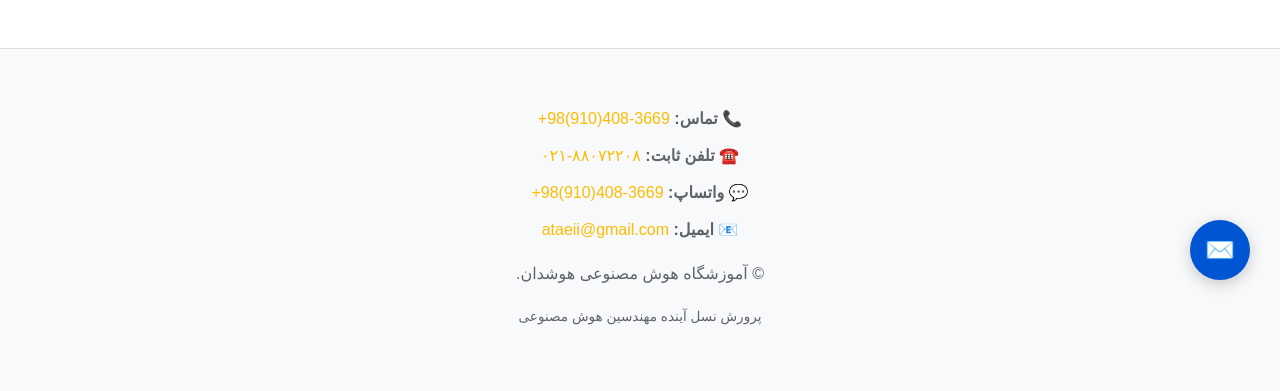
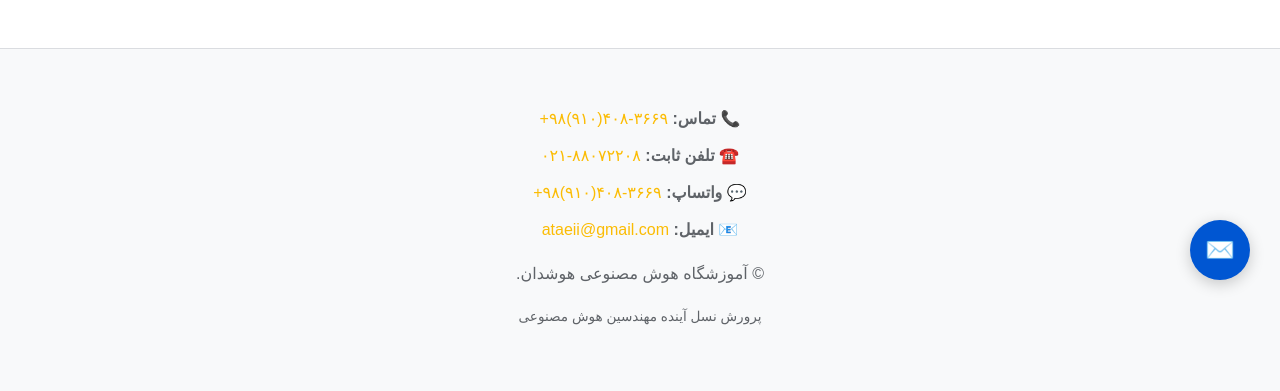
Before and after one commit to ataeii/houshdan, a Flask app: page /admin in a window 1280 px wide. Shown: the part 490-881 px from the top of the page. Run offline with Flask 3, Linux system fonts and the light colour scheme; the visitor is signed in with stand-in values (Sample User, id 1); data comes from the database, SQL or seed files in the repository.

Commit message:
Unify phone number digits to Farsi for display

```diff
--- a/templates/base.html
+++ b/templates/base.html
@@ -96,14 +96,14 @@
     <footer>
         <div style="margin-bottom: 1rem;">
             <p style="margin: 0.5rem 0;"><strong>📞 تماس:</strong> <a href="tel:+989104083669"
-                    style="color: var(--accent-color); text-decoration: none; direction: ltr; display: inline-block;">+98(910)408-3669</a>
+                    style="color: var(--accent-color); text-decoration: none; direction: ltr; display: inline-block;">+۹۸(۹۱۰)۴۰۸-۳۶۶۹</a>
             </p>
             <p style="margin: 0.5rem 0;"><strong>☎️ تلفن ثابت:</strong> <a href="tel:02188072208"
                     style="color: var(--accent-color); text-decoration: none; direction: ltr; display: inline-block;">۰۲۱-۸۸۰۷۲۲۰۸</a>
             </p>
             <p style="margin: 0.5rem 0;"><strong>💬 واتساپ:</strong> <a href="https://wa.me/989104083669"
                     target="_blank"
-                    style="color: var(--accent-color); text-decoration: none; direction: ltr; display: inline-block;">+98(910)408-3669</a>
+                    style="color: var(--accent-color); text-decoration: none; direction: ltr; display: inline-block;">+۹۸(۹۱۰)۴۰۸-۳۶۶۹</a>
             </p>
             <p style="margin: 0.5rem 0;"><strong>📧 ایمیل:</strong> <a href="mailto:ataeii@gmail.com"
                     style="color: var(--accent-color); text-decoration: none; direction: ltr; display: inline-block;">ataeii@gmail.com</a>
```
